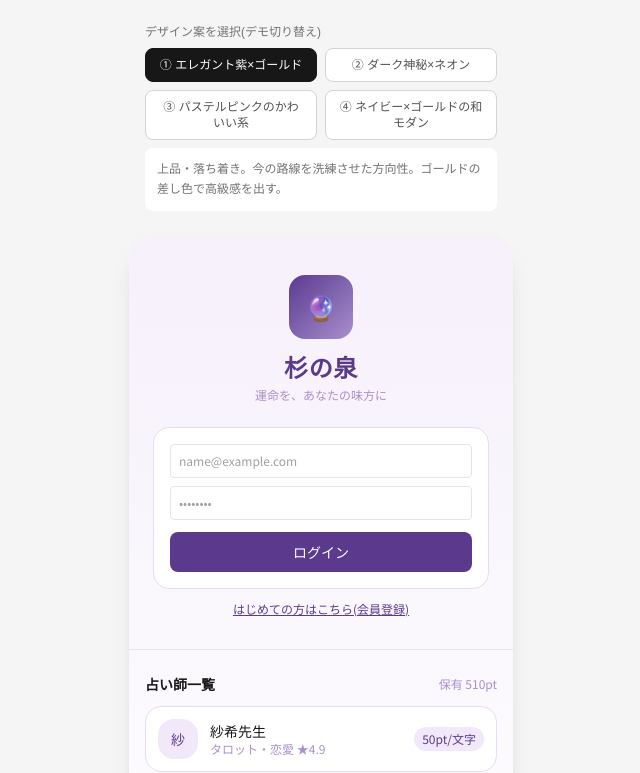
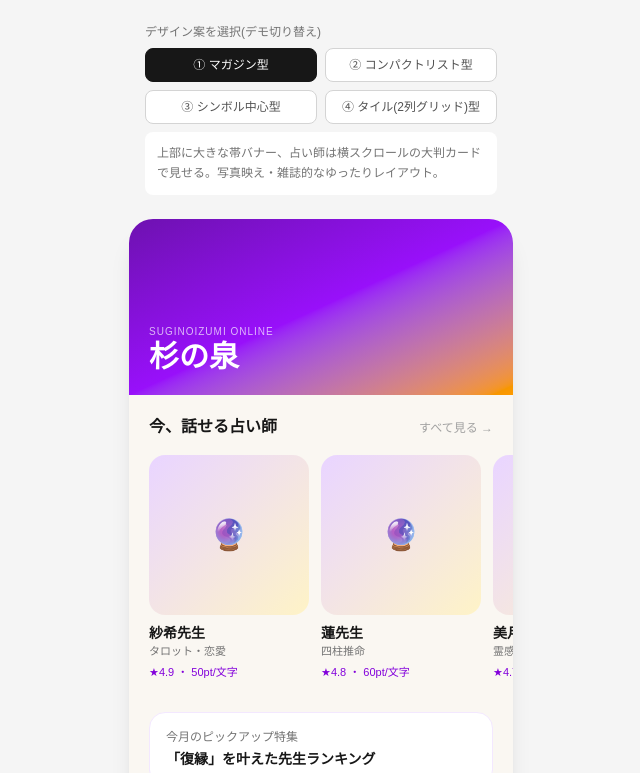
Before and after one commit to konishimasayuki/divination-sp, a Next.js app: page /design-preview in a window 1280 px wide. Shown: the top 773 px of the page, without its empty margins (319-959 px from the left). Built offline with nearby package versions, Linux system fonts and the light colour scheme.

Commit message:
デザイン案を配置・情報構造から作り直し(マガジン型/コンパクトリスト型/シンボル中心型/タイルグリッド型)、色replaceではなくレイアウト自体を変更

```diff
--- a/src/app/design-preview/page.tsx
+++ b/src/app/design-preview/page.tsx
@@ -2,117 +2,46 @@
 
 import { useState } from "react";
 
-type ThemeKey = "elegant" | "neon" | "pastel" | "wamodern";
+type ThemeKey = "magazine" | "compact" | "hero" | "grid";
 
-const themes: Record<
-  ThemeKey,
-  {
-    label: string;
-    concept: string;
-    fontImport: string;
-    fontClass: string;
-    pageBg: string;
-    cardBg: string;
-    cardBorder: string;
-    primaryBtn: string;
-    accentText: string;
-    subText: string;
-    chipBg: string;
-    logoBg: string;
-    radius: string;
-    heading: string;
-  }
-> = {
-  elegant: {
-    label: "① エレガント紫×ゴールド",
-    concept: "上品・落ち着き。今の路線を洗練させた方向性。ゴールドの差し色で高級感を出す。",
-    fontImport:
-      "https://fonts.googleapis.com/css2?family=Shippori+Mincho:wght@500;700&family=Noto+Sans+JP:wght@400;500&display=swap",
-    fontClass: "font-[Noto_Sans_JP]",
-    pageBg: "bg-gradient-to-b from-[#f6f0fb] to-white",
-    cardBg: "bg-white",
-    cardBorder: "border border-[#e6dcf3]",
-    primaryBtn: "bg-[#5b3a8e] text-white",
-    accentText: "text-[#5b3a8e]",
-    subText: "text-[#a98fce]",
-    chipBg: "bg-[#f1e9fa] text-[#5b3a8e]",
-    logoBg: "bg-gradient-to-br from-[#5b3a8e] to-[#a98fce]",
-    radius: "rounded-2xl",
-    heading: "font-[Shippori_Mincho]",
+const labels: Record<ThemeKey, { label: string; concept: string }> = {
+  magazine: {
+    label: "① マガジン型",
+    concept:
+      "上部に大きな帯バナー、占い師は横スクロールの大判カードで見せる。写真映え・雑誌的なゆったりレイアウト。",
   },
-  neon: {
-    label: "② ダーク神秘×ネオン",
-    concept: "夜・宇宙・スピリチュアル感。占い感の強い没入型。若年層・SNS映え重視の方向性。",
-    fontImport:
-      "https://fonts.googleapis.com/css2?family=Cinzel:wght@600;700&family=Noto+Sans+JP:wght@400;500&display=swap",
-    fontClass: "font-[Noto_Sans_JP]",
-    pageBg: "bg-[#0b0714]",
-    cardBg: "bg-[#150e26]",
-    cardBorder: "border border-[#3a2a5c]",
-    primaryBtn: "bg-gradient-to-r from-[#a855f7] to-[#ec4899] text-white",
-    accentText: "text-[#d8b4fe]",
-    subText: "text-[#8b7bab]",
-    chipBg: "bg-[#2a1f47] text-[#d8b4fe]",
-    logoBg: "bg-gradient-to-br from-[#a855f7] to-[#ec4899]",
-    radius: "rounded-xl",
-    heading: "font-[Cinzel]",
+  compact: {
+    label: "② コンパクトリスト型",
+    concept:
+      "情報密度を上げた縦一列リスト。小さめアイコン+右詰めの価格。素早く比較・選定したい人向け。",
   },
-  pastel: {
-    label: "③ パステルピンクのかわいい系",
-    concept: "親しみやすく明るい。初心者・若い女性層に刺さる、ゆるく可愛いトーン。",
-    fontImport:
-      "https://fonts.googleapis.com/css2?family=Zen+Maru+Gothic:wght@500;700&display=swap",
-    fontClass: "font-[Zen_Maru_Gothic]",
-    pageBg: "bg-gradient-to-b from-[#fff0f6] to-[#fff9fb]",
-    cardBg: "bg-white",
-    cardBorder: "border-2 border-[#ffd6e8]",
-    primaryBtn: "bg-[#ff8fb3] text-white",
-    accentText: "text-[#ff6f9c]",
-    subText: "text-[#ffb3cc]",
-    chipBg: "bg-[#ffe4ef] text-[#ff6f9c]",
-    logoBg: "bg-gradient-to-br from-[#ff8fb3] to-[#ffc2d9]",
-    radius: "rounded-[28px]",
-    heading: "font-[Zen_Maru_Gothic]",
+  hero: {
+    label: "③ シンボル中心型",
+    concept:
+      "画面上半分を大きなロゴ/シンボルに使い、下に大きな1本のCTA。占い師一覧はカード枠なしのシンプルな行のみ。",
   },
-  wamodern: {
-    label: "④ ネイビー×ゴールドの和モダン",
-    concept: "大人向け・信頼感重視。老舗感・格式のある占い所のイメージ。",
-    fontImport:
-      "https://fonts.googleapis.com/css2?family=Noto+Serif+JP:wght@500;700&family=Noto+Sans+JP:wght@400;500&display=swap",
-    fontClass: "font-[Noto_Sans_JP]",
-    pageBg: "bg-[#0f1a2e]",
-    cardBg: "bg-[#16233b]",
-    cardBorder: "border border-[#c9a86a]/30",
-    primaryBtn: "bg-[#c9a86a] text-[#0f1a2e]",
-    accentText: "text-[#c9a86a]",
-    subText: "text-[#6f7f9c]",
-    chipBg: "bg-[#c9a86a]/15 text-[#c9a86a]",
-    logoBg: "bg-gradient-to-br from-[#c9a86a] to-[#8a6f3a]",
-    radius: "rounded-lg",
-    heading: "font-[Noto_Serif_JP]",
+  grid: {
+    label: "④ タイル(2列グリッド)型",
+    concept:
+      "占い師を正方形タイルの2列グリッドで表示。アプリストアのような一覧性、上部に統計チップを横並び表示。",
   },
 };
 
 const dummyProviders = [
-  { name: "紗希先生", tag: "タロット・恋愛", rating: 4.9, price: "50pt/文字" },
-  { name: "蓮先生", tag: "四柱推命", rating: 4.8, price: "60pt/文字" },
-  { name: "美月先生", tag: "霊感・霊視", rating: 4.7, price: "80pt/文字" },
+  { name: "紗希先生", tag: "タロット・恋愛", rating: 4.9, price: "50pt/文字", reviews: "8,420件" },
+  { name: "蓮先生", tag: "四柱推命", rating: 4.8, price: "60pt/文字", reviews: "5,310件" },
+  { name: "美月先生", tag: "霊感・霊視", rating: 4.7, price: "80pt/文字", reviews: "2,190件" },
 ];
 
 export default function DesignPreview() {
-  const [active, setActive] = useState<ThemeKey>("elegant");
-  const t = themes[active];
-  const isDark = active === "neon" || active === "wamodern";
+  const [active, setActive] = useState<ThemeKey>("magazine");
 
   return (
     <div className="min-h-screen bg-neutral-100 py-6">
-      <link rel="stylesheet" href={t.fontImport} />
-
-      {/* 切り替えセレクター */}
       <div className="mx-auto mb-6 flex w-full max-w-sm flex-col gap-2 px-4">
         <p className="text-xs font-medium text-neutral-500">デザイン案を選択(デモ切り替え)</p>
         <div className="grid grid-cols-2 gap-2">
-          {(Object.keys(themes) as ThemeKey[]).map((key) => (
+          {(Object.keys(labels) as ThemeKey[]).map((key) => (
             <button
               key={key}
               onClick={() => setActive(key)}
@@ -122,91 +51,205 @@ export default function DesignPreview() {
                   : "border-neutral-300 bg-white text-neutral-600"
               }`}
             >
-              {themes[key].label}
+              {labels[key].label}
             </button>
           ))}
         </div>
         <p className="rounded-lg bg-white p-3 text-xs leading-relaxed text-neutral-500">
-          {t.concept}
+          {labels[active].concept}
         </p>
       </div>
 
-      {/* プレビュー本体 */}
-      <div
-        className={`mx-auto w-full max-w-sm overflow-hidden rounded-3xl shadow-xl ${t.pageBg} ${t.fontClass}`}
-      >
-        {/* ログイン画面プレビュー */}
-        <div className="flex flex-col items-center px-6 pb-8 pt-10">
-          <div
-            className={`mb-3 flex h-16 w-16 items-center justify-center rounded-2xl text-2xl ${t.logoBg}`}
-          >
-            🔮
-          </div>
-          <h1 className={`text-2xl font-bold tracking-wide ${t.accentText} ${t.heading}`}>
-            杉の泉
-          </h1>
-          <p className={`mt-1 text-xs ${t.subText}`}>運命を、あなたの味方に</p>
+      <div className="mx-auto w-full max-w-sm overflow-hidden rounded-3xl bg-white shadow-xl">
+        {active === "magazine" && <MagazineLayout />}
+        {active === "compact" && <CompactLayout />}
+        {active === "hero" && <HeroLayout />}
+        {active === "grid" && <GridLayout />}
+      </div>
+    </div>
+  );
+}
 
-          <div className={`mt-6 flex w-full flex-col gap-2 p-4 ${t.cardBg} ${t.cardBorder} ${t.radius}`}>
-            <div
-              className={`rounded border px-2 py-2 text-xs ${
-                isDark ? "border-white/10 text-white/40" : "border-neutral-200 text-neutral-400"
-              }`}
-            >
-              name@example.com
-            </div>
-            <div
-              className={`rounded border px-2 py-2 text-xs ${
-                isDark ? "border-white/10 text-white/40" : "border-neutral-200 text-neutral-400"
-              }`}
-            >
-              ••••••••
-            </div>
-            <button className={`mt-1 rounded-lg py-2.5 text-sm font-medium ${t.primaryBtn}`}>
-              ログイン
-            </button>
-          </div>
-          <p className={`mt-3 text-xs underline ${t.accentText}`}>はじめての方はこちら(会員登録)</p>
+// マガジン型
+function MagazineLayout() {
+  return (
+    <div className="bg-[#faf7f2]">
+      <div className="relative h-44 bg-gradient-to-br from-purple-800 via-purple-600 to-amber-500">
+        <div className="absolute inset-0 flex flex-col justify-end p-5">
+          <p className="text-[10px] tracking-widest text-white/70">SUGINOIZUMI ONLINE</p>
+          <h1 className="text-3xl font-bold text-white">杉の泉</h1>
+        </div>
+      </div>
+
+      <div className="px-5 py-5">
+        <div className="mb-4 flex items-baseline justify-between">
+          <h2 className="text-base font-bold text-neutral-900">今、話せる占い師</h2>
+          <span className="text-xs text-neutral-400">すべて見る →</span>
         </div>
 
-        <div className={`h-px w-full ${isDark ? "bg-white/10" : "bg-neutral-200"}`} />
-
-        {/* ホーム画面プレビュー */}
-        <div className="flex flex-col gap-3 px-4 py-6">
-          <div className="flex items-center justify-between">
-            <h2 className={`text-sm font-bold ${isDark ? "text-white" : "text-neutral-900"} ${t.heading}`}>
-              占い師一覧
-            </h2>
-            <span className={`text-xs ${t.subText}`}>保有 510pt</span>
-          </div>
-
+        <div className="-mx-5 flex gap-3 overflow-x-auto px-5 pb-2">
           {dummyProviders.map((p) => (
-            <div
-              key={p.name}
-              className={`flex items-center gap-3 p-3 ${t.cardBg} ${t.cardBorder} ${t.radius}`}
-            >
-              <div
-                className={`flex h-10 w-10 items-center justify-center text-sm font-medium ${t.radius} ${t.chipBg}`}
-              >
-                {p.name[0]}
+            <div key={p.name} className="w-40 shrink-0">
+              <div className="mb-2 flex h-40 w-40 items-center justify-center rounded-2xl bg-gradient-to-br from-purple-200 to-amber-100 text-3xl">
+                🔮
               </div>
-              <div className="flex-1">
-                <p className={`text-sm font-medium ${isDark ? "text-white" : "text-neutral-900"}`}>
-                  {p.name}
-                </p>
-                <p className={`text-xs ${t.subText}`}>
-                  {p.tag} ★{p.rating}
-                </p>
-              </div>
-              <span className={`rounded-full px-2 py-1 text-xs ${t.chipBg}`}>{p.price}</span>
+              <p className="text-sm font-bold text-neutral-900">{p.name}</p>
+              <p className="text-[11px] text-neutral-500">{p.tag}</p>
+              <p className="mt-1 text-[11px] font-medium text-purple-700">
+                ★{p.rating} ・ {p.price}
+              </p>
             </div>
           ))}
+        </div>
 
-          <button className={`mt-1 rounded-lg py-2.5 text-sm font-medium ${t.primaryBtn}`}>
-            さっそく占ってみる
-          </button>
+        <div className="mt-6 rounded-2xl border border-purple-100 bg-white p-4">
+          <p className="text-xs text-neutral-500">今月のピックアップ特集</p>
+          <p className="mt-1 text-sm font-bold text-neutral-900">
+            「復縁」を叶えた先生ランキング
+          </p>
         </div>
       </div>
     </div>
   );
 }
+
+// コンパクトリスト型
+function CompactLayout() {
+  return (
+    <div>
+      <div className="flex items-center justify-between border-b border-neutral-200 px-4 py-3">
+        <h1 className="text-sm font-bold text-neutral-900">杉の泉</h1>
+        <span className="text-[11px] text-neutral-500">保有 510pt</span>
+      </div>
+
+      <div className="flex gap-2 border-b border-neutral-100 px-4 py-2 text-[11px]">
+        {["すべて", "タロット", "四柱推命", "霊視"].map((c, i) => (
+          <span
+            key={c}
+            className={`rounded px-2 py-1 ${
+              i === 0 ? "bg-neutral-900 text-white" : "bg-neutral-100 text-neutral-500"
+            }`}
+          >
+            {c}
+          </span>
+        ))}
+      </div>
+
+      <div>
+        {dummyProviders.map((p, i) => (
+          <div
+            key={p.name}
+            className={`flex items-center gap-2 px-4 py-2.5 ${
+              i !== 0 ? "border-t border-neutral-100" : ""
+            }`}
+          >
+            <div className="flex h-7 w-7 shrink-0 items-center justify-center rounded-full bg-neutral-800 text-[10px] font-medium text-white">
+              {p.name[0]}
+            </div>
+            <div className="min-w-0 flex-1">
+              <div className="flex items-baseline gap-1">
+                <p className="truncate text-xs font-bold text-neutral-900">{p.name}</p>
+                <span className="text-[10px] text-neutral-400">★{p.rating}</span>
+              </div>
+              <p className="truncate text-[10px] text-neutral-400">
+                {p.tag} ・ 鑑定{p.reviews}
+              </p>
+            </div>
+            <span className="shrink-0 text-[11px] font-bold text-neutral-900">{p.price}</span>
+          </div>
+        ))}
+      </div>
+
+      <div className="p-3">
+        <button className="w-full rounded bg-neutral-900 py-2 text-xs font-medium text-white">
+          もっと見る
+        </button>
+      </div>
+    </div>
+  );
+}
+
+// シンボル中心型
+function HeroLayout() {
+  return (
+    <div className="flex flex-col bg-gradient-to-b from-[#1a1030] to-[#0d0818] text-white">
+      <div className="flex flex-col items-center px-6 pb-6 pt-14">
+        <div className="mb-4 flex h-28 w-28 items-center justify-center rounded-full bg-gradient-to-br from-purple-400 to-amber-200 text-5xl shadow-[0_0_60px_rgba(168,85,247,0.5)]">
+          🔮
+        </div>
+        <h1 className="text-3xl font-bold tracking-wide">杉の泉</h1>
+        <p className="mt-1 text-xs text-white/50">運命を、あなたの味方に</p>
+
+        <button className="mt-8 w-full rounded-full bg-white py-4 text-sm font-bold text-[#1a1030]">
+          今すぐ占ってもらう
+        </button>
+      </div>
+
+      <div className="rounded-t-[32px] bg-[#120c22] px-6 py-6">
+        <p className="mb-3 text-[11px] uppercase tracking-widest text-white/40">
+          Fortune Tellers
+        </p>
+        {dummyProviders.map((p, i) => (
+          <div
+            key={p.name}
+            className={`flex items-center justify-between py-3 ${
+              i !== 0 ? "border-t border-white/10" : ""
+            }`}
+          >
+            <div>
+              <p className="text-sm font-medium">{p.name}</p>
+              <p className="text-[11px] text-white/40">{p.tag}</p>
+            </div>
+            <p className="text-xs text-white/60">{p.price}</p>
+          </div>
+        ))}
+      </div>
+    </div>
+  );
+}
+
+// タイル(2列グリッド)型
+function GridLayout() {
+  return (
+    <div>
+      <div className="bg-neutral-900 px-5 pb-5 pt-6 text-white">
+        <h1 className="text-lg font-bold">杉の泉</h1>
+        <div className="mt-3 flex gap-2">
+          <div className="flex-1 rounded-lg bg-white/10 px-3 py-2 text-center">
+            <p className="text-[10px] text-white/50">保有pt</p>
+            <p className="text-sm font-bold">510</p>
+          </div>
+          <div className="flex-1 rounded-lg bg-white/10 px-3 py-2 text-center">
+            <p className="text-[10px] text-white/50">在籍占い師</p>
+            <p className="text-sm font-bold">3</p>
+          </div>
+          <div className="flex-1 rounded-lg bg-white/10 px-3 py-2 text-center">
+            <p className="text-[10px] text-white/50">対応可能</p>
+            <p className="text-sm font-bold">1</p>
+          </div>
+        </div>
+      </div>
+
+      <div className="grid grid-cols-2 gap-3 p-4">
+        {dummyProviders.map((p) => (
+          <div key={p.name} className="overflow-hidden rounded-xl border border-neutral-200">
+            <div className="flex aspect-square items-center justify-center bg-gradient-to-br from-neutral-200 to-neutral-300 text-3xl">
+              🔮
+            </div>
+            <div className="p-2">
+              <p className="truncate text-xs font-bold text-neutral-900">{p.name}</p>
+              <p className="truncate text-[10px] text-neutral-500">{p.tag}</p>
+              <div className="mt-1 flex items-center justify-between">
+                <span className="text-[10px] text-neutral-400">★{p.rating}</span>
+                <span className="text-[10px] font-bold text-neutral-900">{p.price}</span>
+              </div>
+            </div>
+          </div>
+        ))}
+        <div className="flex aspect-[1/1.3] flex-col items-center justify-center rounded-xl border border-dashed border-neutral-300 text-xs text-neutral-400">
+          もっと見る →
+        </div>
+      </div>
+    </div>
+  );
+}
```
